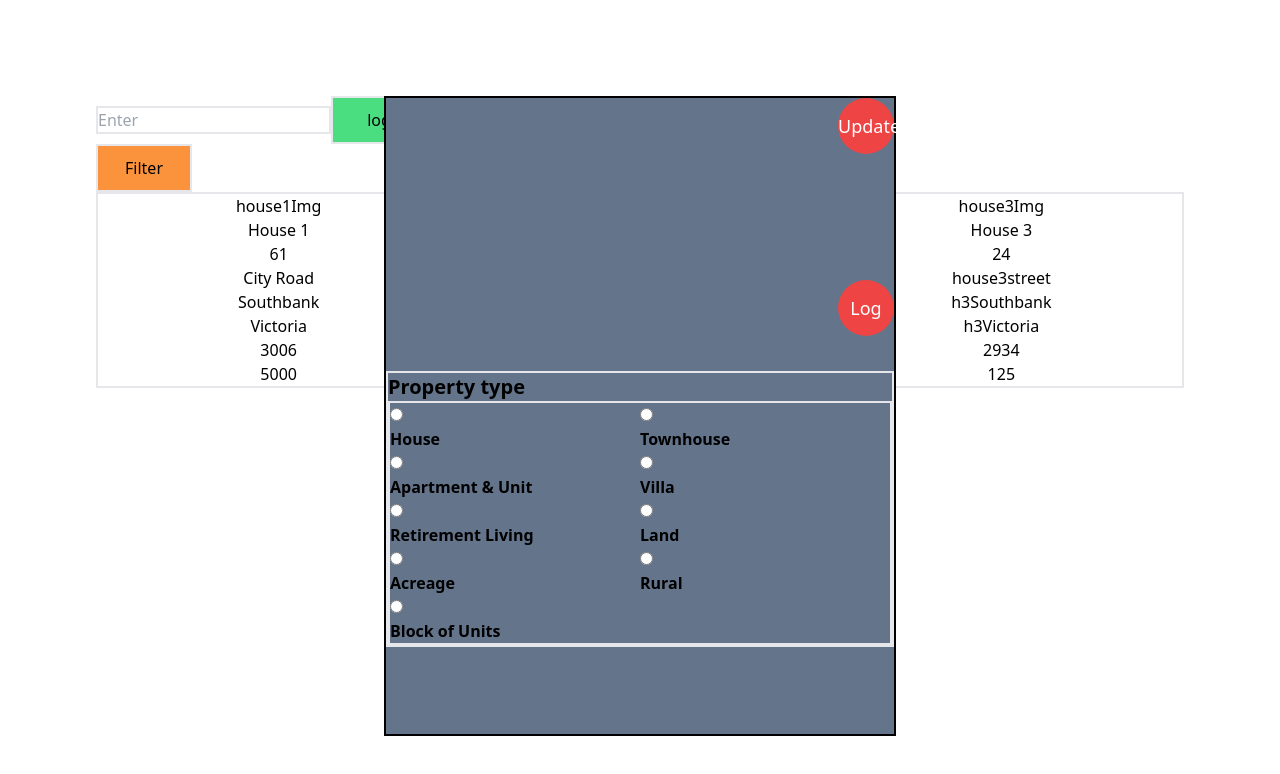
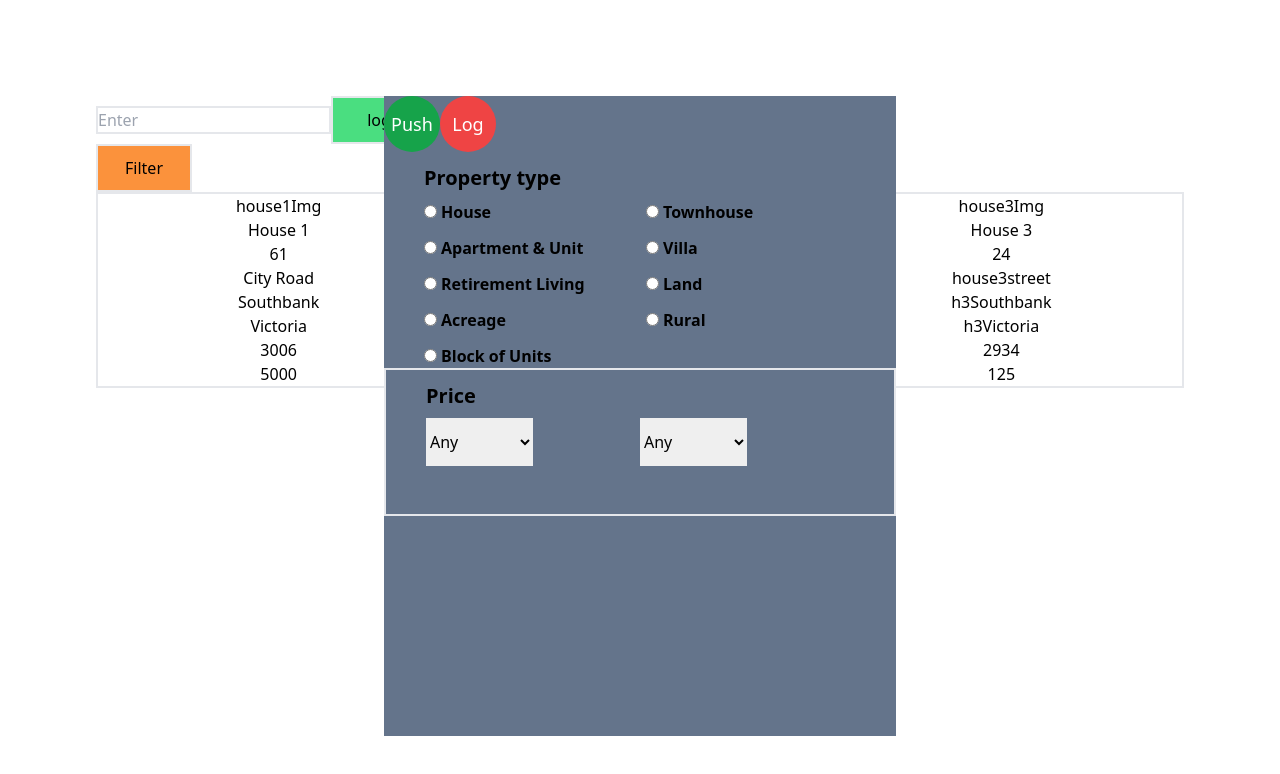
Before and after one commit to rikichoi/openhouse-listing-app, a Next.js app: page / in a window 1280 px wide. Both pictures are taken after a click on the button "Filter". Shown: the top 774 px of the page. Built offline with nearby package versions, Linux system fonts and the light colour scheme.

Commit message:
Added Min and Max Price Filter

```diff
--- a/src/components/Filter/FilterModal.js
+++ b/src/components/Filter/FilterModal.js
@@ -1,5 +1,5 @@
 "use client";
-import React, { useCallback, useState } from "react";
+import React, { useCallback, useEffect, useState } from "react";
 import {
   useParams,
   usePathname,
@@ -12,10 +12,12 @@ export default function FilterModal({ show, onClose }) {
   const router = useRouter();
   const pathname = usePathname();
   const searchParams = useSearchParams();
-  const [selectedFilter, setSelectedFilter] = useState();
   const [counter, setCounter] = useState(0);
-  const [filterQuery, setFilterQuery] = useState();
-
+  const [filterQuery, setFilterQuery] = useState("/?");
+  const [selectedType, setSelectedType] = useState();
+  const [selectedMinPrice, setSelectedMinPrice] = useState();
+  const [selectedMaxPrice, setSelectedMaxPrice] = useState();
+  console.log(filterQuery);
   // const createQueryString = useCallback(
   //     (name, string) => {
   //       const params = new URLSearchParams(searchParams.toString())
@@ -26,10 +28,30 @@ export default function FilterModal({ show, onClose }) {
   //     [searchParams]
   //   )
   const housingTypeHandler = async (e) => {
-    setFilterQuery(`/?${e.target.value}`);
+    setSelectedType(`type=${e.target.value}`);
   };
 
+  const minPriceHandler = async (e) => {
+    setSelectedMinPrice(`min=${e.target.value}`);
+  };
 
+  const maxPriceHandler = async (e) => {
+    setSelectedMaxPrice(`max=${e.target.value}`);
+  };
+
+  // this function adds values to previous state
+  const filterQueryModifier = async (e) => {
+    setFilterQuery((prevState) => (prevState += e.target.value));
+  };
+
+  useEffect(() => {
+    const queryArray = [selectedType, selectedMinPrice, selectedMaxPrice];
+    const joinedQuery = queryArray.join("&");
+    setFilterQuery("/?" + joinedQuery);
+  }, [selectedType, selectedMinPrice, selectedMaxPrice]);
+
+  //   Array.from(searchParams.values())
+  //   (`${prevState}${e.target.value}`)
   const housingTypes = [
     {
       type: "House",
@@ -69,28 +91,89 @@ export default function FilterModal({ show, onClose }) {
     },
   ];
 
+  const maxPrices = [
+    {
+      label: "Any",
+      value: 250000,
+    },
+    {
+      label: "$100000",
+      value: 100000,
+    },
+    {
+      label: "$125000",
+      value: 125000,
+    },
+    {
+      label: "$150000",
+      value: 1750000,
+    },
+    {
+      label: "$150000",
+      value: 150000,
+    },
+    {
+      label: "$200000",
+      value: 200000,
+    },
+    {
+      label: "$225000",
+      value: 225000,
+    },
+  ];
+
+  const minPrices = [
+    {
+      label: "Any",
+      value: 0,
+    },
+    {
+      label: "$50000",
+      value: 50000,
+    },
+    {
+      label: "$75000",
+      value: 75000,
+    },
+    {
+      label: "$125000",
+      value: 125000,
+    },
+    {
+      label: "$150000",
+      value: 150000,
+    },
+    {
+      label: "$175000",
+      value: 175000,
+    },
+    {
+      label: "$200000",
+      value: 200000,
+    },
+  ];
+
   return (
-    <div className="absolute flex justify-center w-full h-full">
-      <div className="grid grid-rows-7 w-2/5 h-4/5 bg-slate-500 border-2 border-black">
+    <div className="absolute  flex justify-center w-full h-full">
+      <div className="grid grid-rows-7 fixed overflow-scroll w-2/5 h-4/5 bg-slate-500  border-black">
+        <div className="h-[1000px]">
           {/* Exit Section */}
           <button
             onClick={() => router.push(filterQuery)}
-          className="w-14 row-span-1 h-14 justify-self-end rounded-full text-lg bg-red-500 text-white"
+            className="w-14 row-span-1 h-14 justify-self-end rounded-full text-lg bg-green-600 text-white"
           >
-          Update
+            Push
           </button>
-        <div></div>
           <button
-          onClick={() => console.log(selectedFilter)}
+            onClick={() => console.log(selectedMinPrice)}
             className="w-14 row-span-1 h-14 justify-self-end rounded-full text-lg bg-red-500 text-white"
           >
             Log
           </button>
-        {/* Filter 1 Section */}
-        <form onSubmit={() => {}}>
-          <div className="border-2 row-span-2">
-            <h1 className="text-xl font-bold">Property type</h1>
-            <ul className="grid grid-cols-2 border-2">
+          {/* Type Filter Section       */}
+          <div className=" row-span-3 pt-3 px-10">
+            <h1 className="text-xl font-bold mb-2">Property type</h1>
+            <ul className="grid grid-cols-2 gap-3">
               {housingTypes.map((housing) => (
                 <li key={housing.type}>
                   <input
@@ -99,13 +182,47 @@ export default function FilterModal({ show, onClose }) {
                     value={housing.value}
                     type="radio"
                     className="mr-1"
-                  ></input>
-                  <p className="font-black">{housing.type}</p>
+                  />
+                  <span className="font-bold">{housing.type}</span>
                 </li>
               ))}
             </ul>
           </div>
-        </form>
+          {/* Price Filter Section */}
+          <div className="w-full border-2 row-span-2 pt-3 px-10">
+            <h1 className="text-xl font-bold mb-2">Price</h1>
+            <div className="grid grid-cols-2 h-24">
+              <div>
+                <select id="minPrice" className="w-1/2 h-1/2" name="minPrice">
+                  {minPrices.map((price) => (
+                    <option
+                      label={price.label}
+                      key={price.value}
+                      value={price.value}
+                      onClick={() => setSelectedMinPrice(`min=${price.value}`)}
+                    >
+                      {price.label}
+                    </option>
+                  ))}
+                </select>
+              </div>
+              <div>
+                <select className="w-1/2 h-1/2" name="minPrice">
+                  {maxPrices.map((price) => (
+                    <option
+                      label={price.label}
+                      key={price.value}
+                      value={price.value}
+                      onClick={() => setSelectedMaxPrice(`max=${price.value}`)}
+                    >
+                      {price.label}
+                    </option>
+                  ))}
+                </select>
+              </div>
+            </div>
+          </div>
+        </div>
       </div>
     </div>
   );
```
Lines whose indentation alone changed are shown as unchanged.
